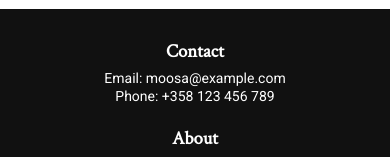
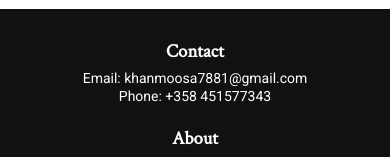
Before and after one commit to Muhamkha40/mercedeswesbite, a plain HTML site: page index.html in a window 390 px wide. Shown: the part 2096-2253 px from the top of the page. Drawn offline with Linux system fonts and the light colour scheme.

Commit message:
phone number final

```diff
--- a/index.html
+++ b/index.html
@@ -59,8 +59,8 @@ From sleek sedans to powerful SUVs, Mercedes sets the benchmark for automotive e
  <footer class="site-footer">
   <div class="footer-section">
     <h3>Contact</h3>
-    <p>Email: moosa@example.com</p>
-    <p>Phone: +358 123 456 789</p>
+    <p>Email: khanmoosa7881@gmail.com</p>
+    <p>Phone: +358 451577343</p>
   </div>
 
   <div class="footer-section">
```
